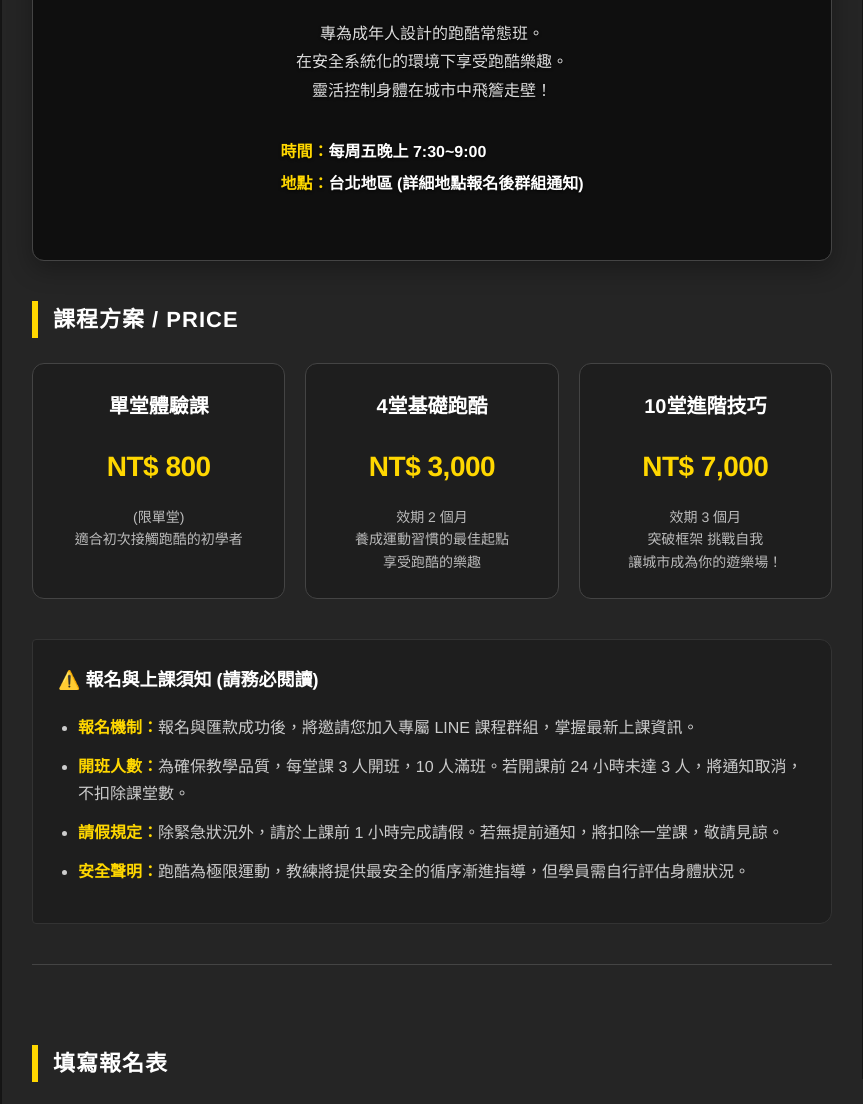
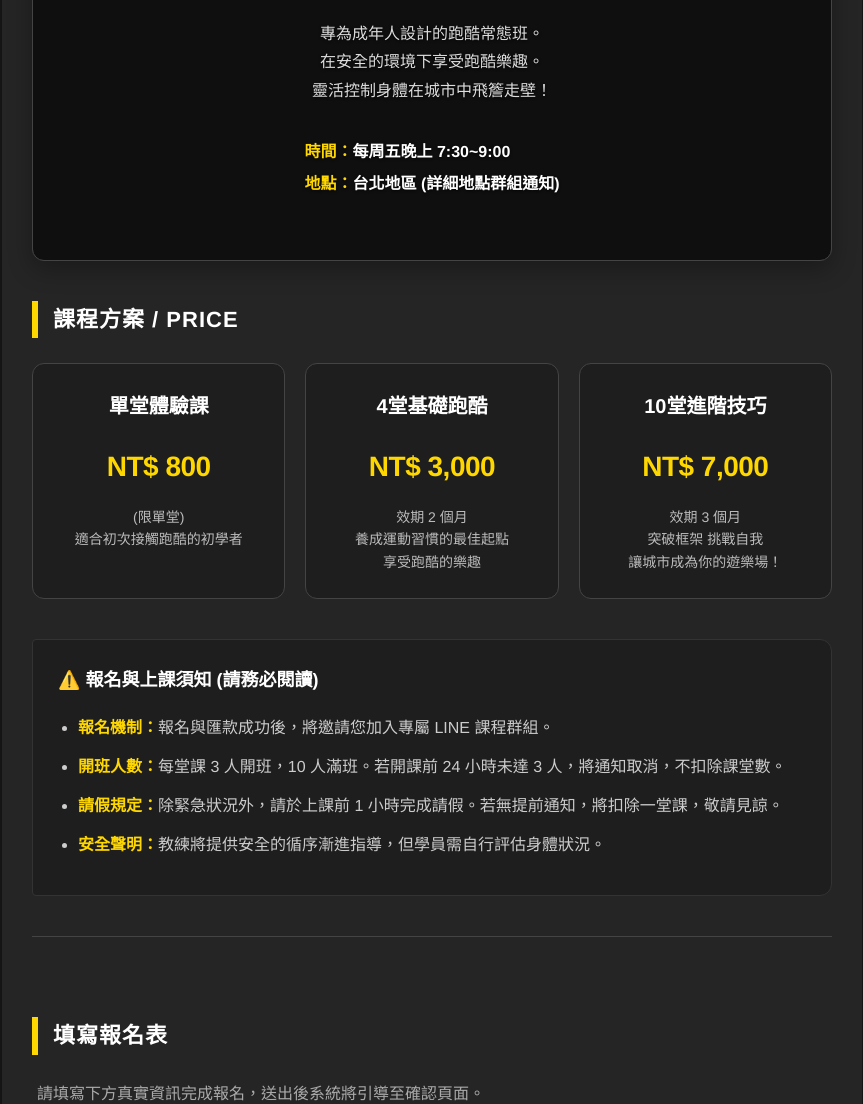
Before and after one commit to jaygp5326-hub/Parkour-adult-class, a plain HTML site: page index.html in a window 1280 px wide. Shown: the part 192-1296 px from the top of the page, without its empty margins (208-1071 px from the left). Drawn offline with Linux system fonts and the light colour scheme.

Commit message:
Update index.html

```diff
--- a/index.html
+++ b/index.html
@@ -79,11 +79,11 @@
 <div class="container">
     <div class="hero">
         <h1>成人跑酷初階班</h1>
-        <p>專為成年人設計的跑酷常態班。<br>在安全系統化的環境下享受跑酷樂趣。<br>靈活控制身體在城市中飛簷走壁！</p>
+        <p>專為成年人設計的跑酷常態班。<br>在安全的環境下享受跑酷樂趣。<br>靈活控制身體在城市中飛簷走壁！</p>
 
         <div class="hero-info">
             <span class="highlight">時間：</span>每周五晚上 7:30~9:00<br>
-            <span class="highlight">地點：</span>台北地區 (詳細地點報名後群組通知)
+            <span class="highlight">地點：</span>台北地區 (詳細地點群組通知)
         </div>
     </div>
 
@@ -109,10 +109,10 @@
     <div class="rules">
         <h3>⚠️ 報名與上課須知 (請務必閱讀)</h3>
         <ul>
-            <li><span class="highlight">報名機制：</span>報名與匯款成功後，將邀請您加入專屬 LINE 課程群組，掌握最新上課資訊。</li>
-            <li><span class="highlight">開班人數：</span>為確保教學品質，每堂課 3 人開班，10 人滿班。若開課前 24 小時未達 3 人，將通知取消，不扣除課堂數。</li>
+            <li><span class="highlight">報名機制：</span>報名與匯款成功後，將邀請您加入專屬 LINE 課程群組。</li>
+            <li><span class="highlight">開班人數：</span>每堂課 3 人開班，10 人滿班。若開課前 24 小時未達 3 人，將通知取消，不扣除課堂數。</li>
             <li><span class="highlight">請假規定：</span>除緊急狀況外，請於上課前 1 小時完成請假。若無提前通知，將扣除一堂課，敬請見諒。</li>
-            <li><span class="highlight">安全聲明：</span>跑酷為極限運動，教練將提供最安全的循序漸進指導，但學員需自行評估身體狀況。</li>
+            <li><span class="highlight">安全聲明：</span>教練將提供安全的循序漸進指導，但學員需自行評估身體狀況。</li>
         </ul>
     </div>
 
```
